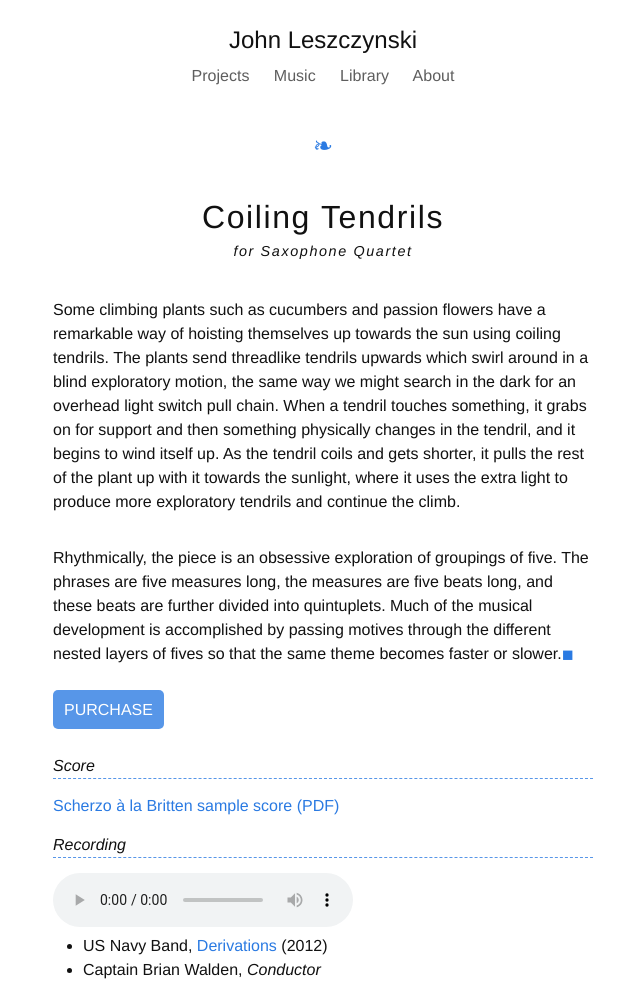
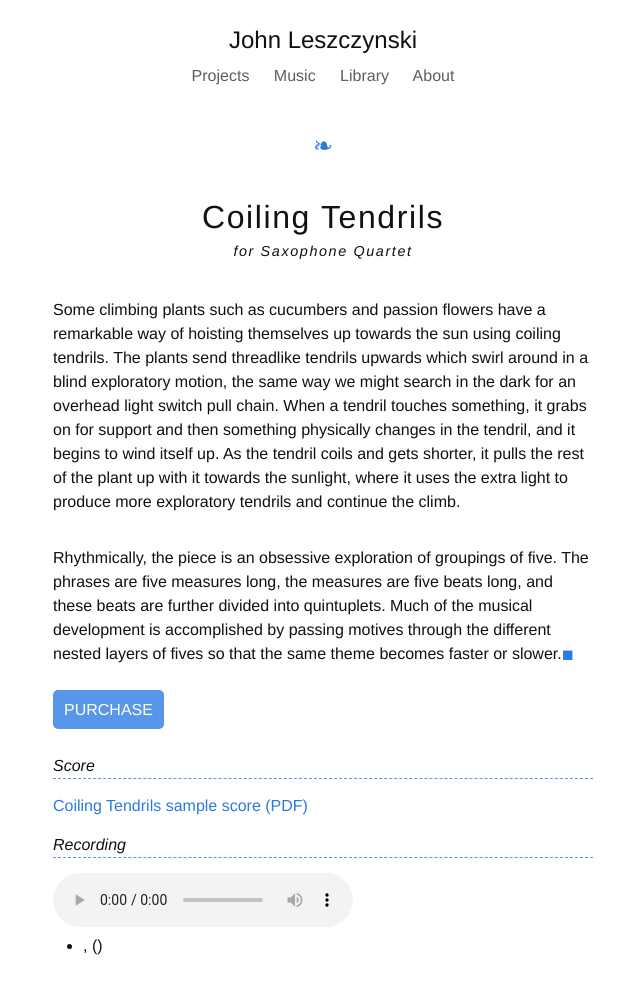
Before and after one commit to ave-llan/ave-llan.github.io, a Jekyll site: the page built from music/coiling-tendrils.html, in a window 1280 px wide. Shown: the whole page, without its empty margins (317-957 px from the left). Built offline with Jekyll 4.4.1, drawn with Linux system fonts in a browser that asks for light colours; after the commit the page ends 981 px from its top, so only the background shows below that.

Commit message:
Update music composition layout and variables

```diff
--- a/_layouts/music_composition.html
+++ b/_layouts/music_composition.html
@@ -19,15 +19,18 @@ layout: default
     <div class="score">
         <h1 class="music-header">Score</h1>
         <p>
-            <a href="../sample-scores/scherzo-a-la-britten.pdf" target="_blank">Scherzo &agrave la Britten sample score (PDF) </a>
+            <a href="{{ page.score}}" target="_blank">{{ page.title}} sample score (PDF) </a>
         </p>
     </div>
     <div class="recording">
         <h1 class="music-header">Recording</h1>
-        <audio src="../audio/scherzo-a-la-britten.mp3" controls></audio>
+        <audio src=" {{ page.recording}}" controls></audio>
         <ul>
-            <li>US Navy Band, <a href="http://amzn.to/11bz6XA" target="_blank">Derivations</a> (2012) </li>
-            <li>Captain Brian Walden, <i>Conductor</i></li>
+            <li>
+                {{ page.recordingArtist}},
+                <a href="{{ page.recordingAlbumLink}}" target="_blank">
+                    {{ page.recordingAlbumName}}</a> ({{ page.recordingAlbumYear}})
+            </li>
         </ul>
     </div>
 </div>
```
Also changed, not shown: music/scherzo-a-la-britten.html (+6 -2 lines), 2 other files.
